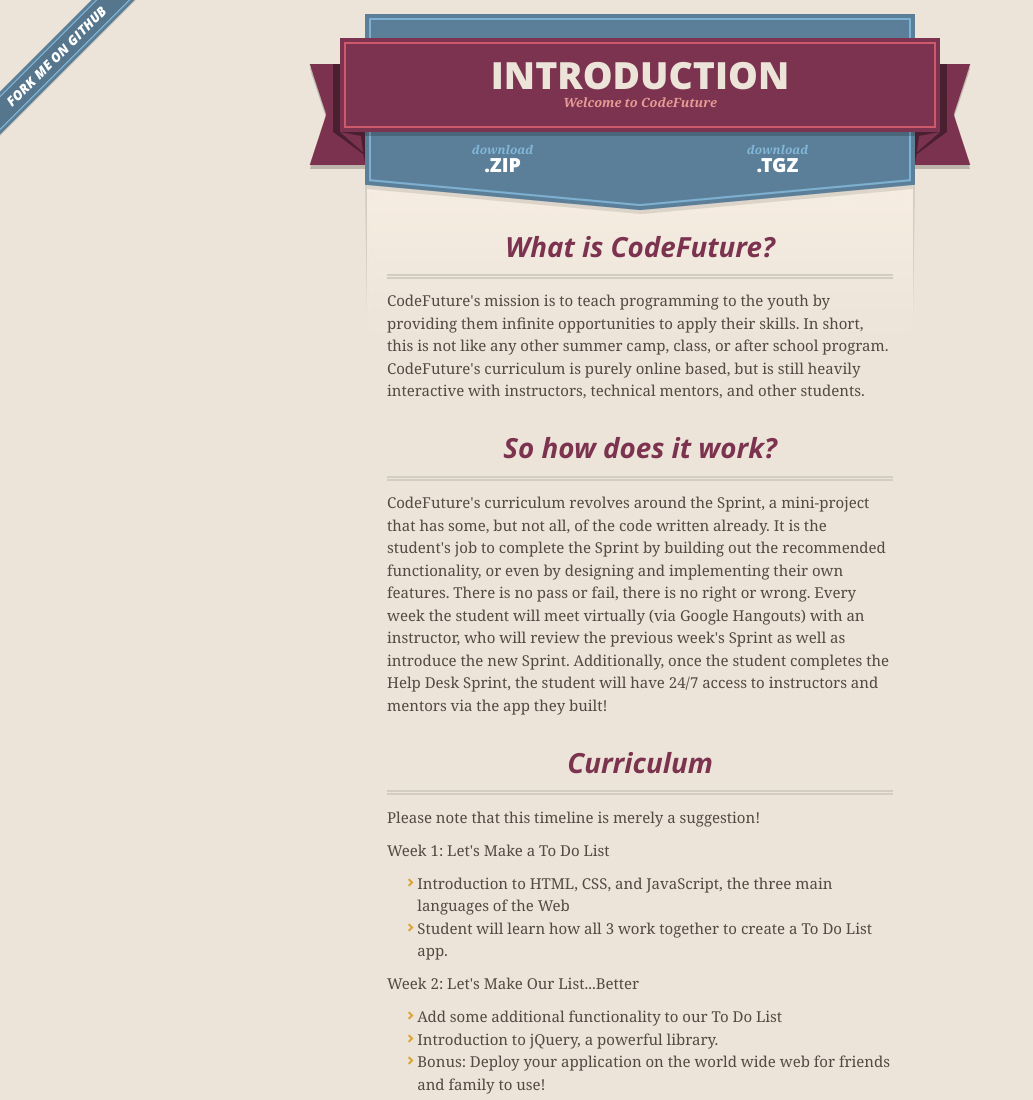
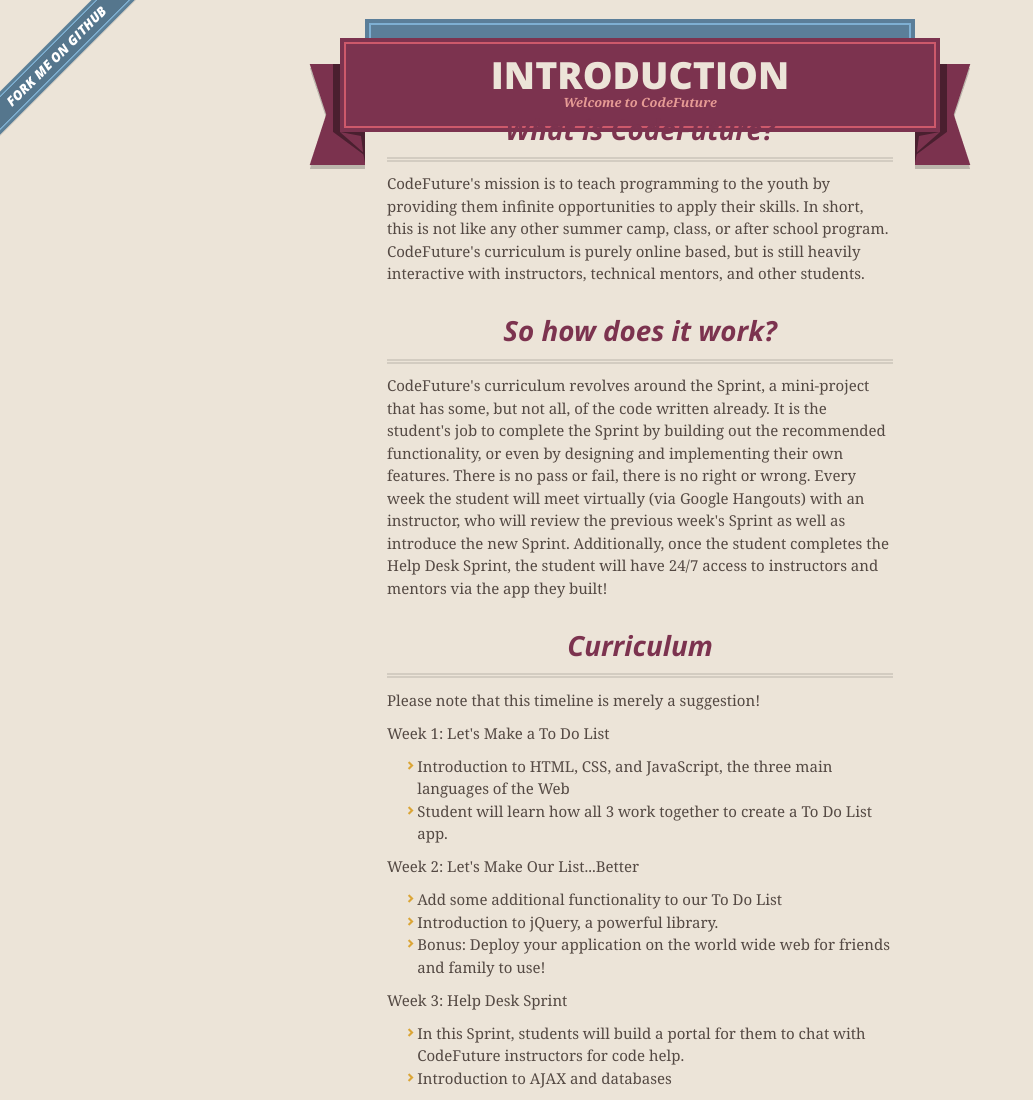
Before and after one commit to code-future/Introduction, a plain HTML site: page index.html in a window 1280 px wide. Shown: the top 1100 px of the page, without its empty margins (0-1033 px from the left). Drawn offline with nearby package versions, Linux system fonts and the light colour scheme.

Commit message:
Update index.html

```diff
--- a/index.html
+++ b/index.html
@@ -35,11 +35,7 @@
         </span>
       </header>
 
-      <section id="downloads">
-        <span class="inner">
-          <a href="https://github.com/code-future/Introduction/zipball/master" class="zip"><em>download</em> .ZIP</a><a href="https://github.com/code-future/Introduction/tarball/master" class="tgz"><em>download</em> .TGZ</a>
-        </span>
-      </section>
+
 
 
       <span class="banner-fix"></span>
```
